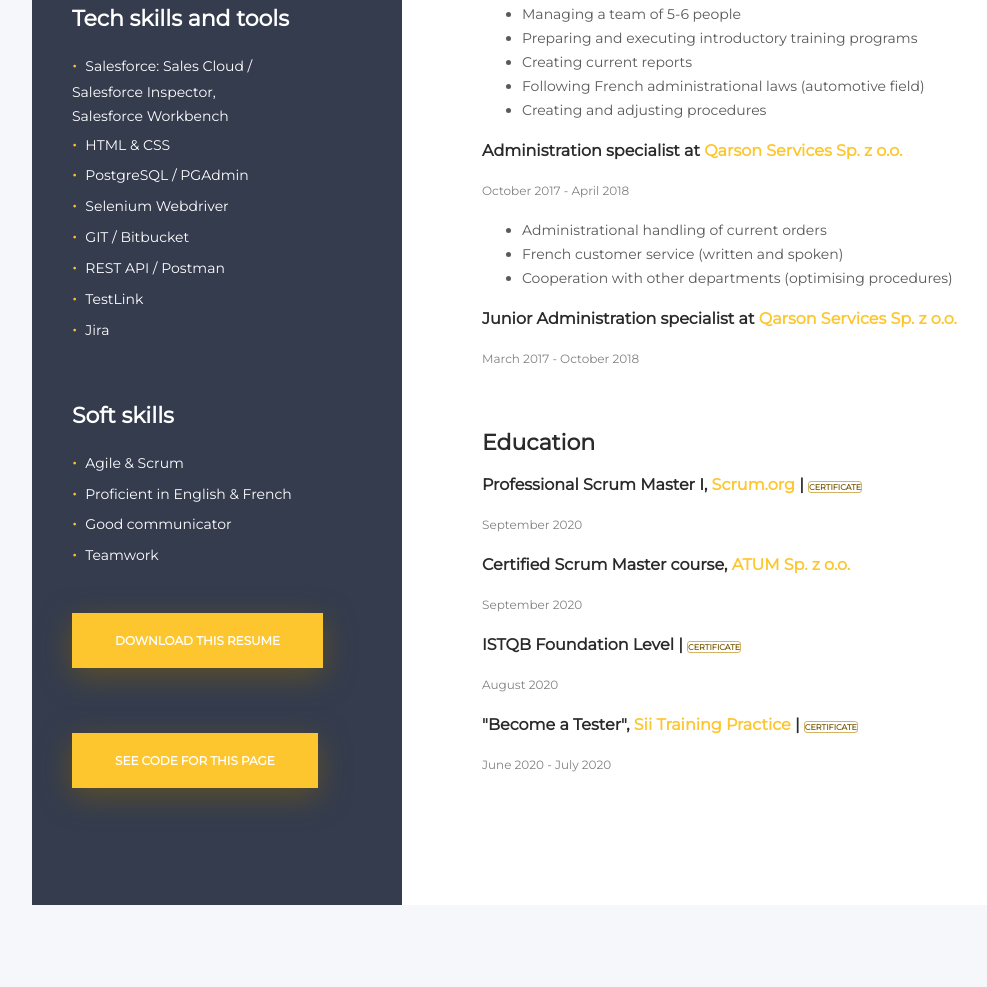
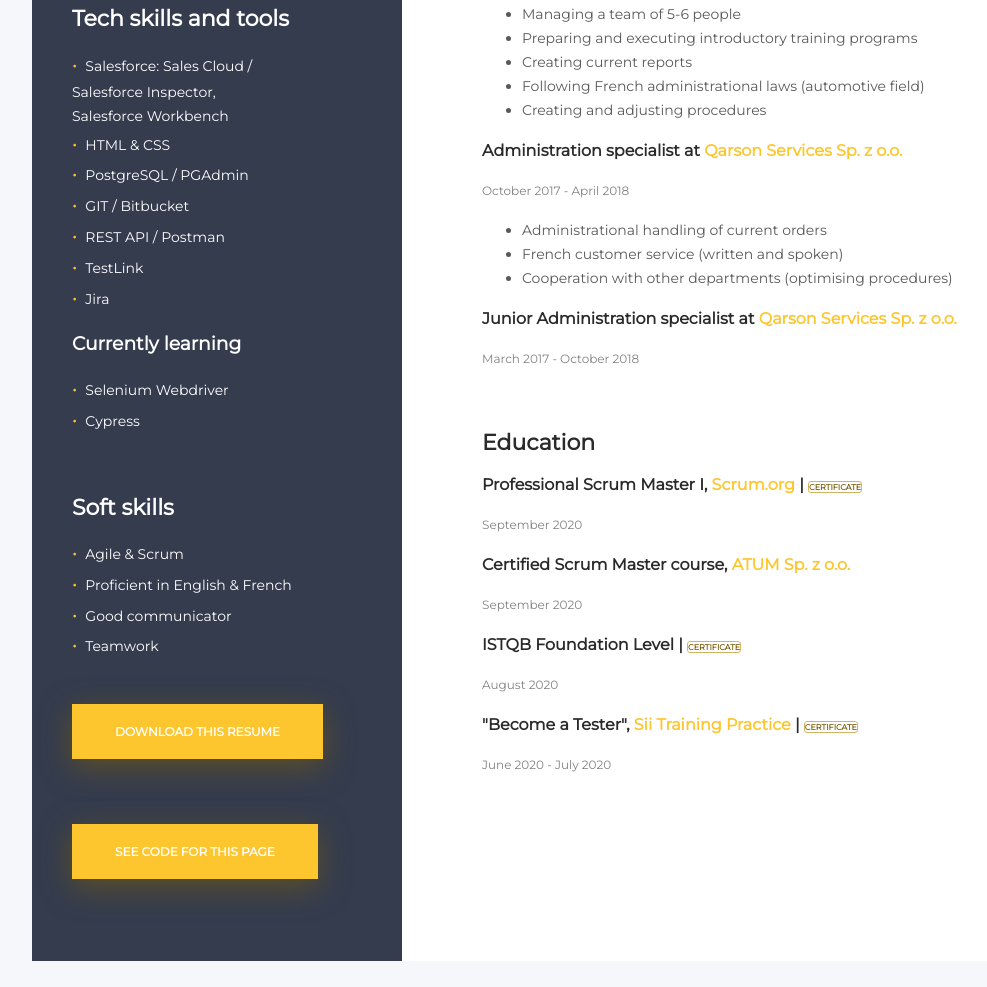
Before and after one commit to peleda/CV-2021, a plain HTML site: page index.html in a window 1280 px wide. Shown: the part 820-1807 px from the top of the page, without its empty margins (16-1003 px from the left). Before the commit the page ends 1773 px from the top, so only its background shows below. Drawn offline with nearby package versions, Linux system fonts and the light colour scheme.

Commit message:
fixed typo, added "Currently learning" subsection

```diff
--- a/index.html
+++ b/index.html
@@ -54,11 +54,15 @@
               <br>Salesforce Workbench</li>
             <li class="skills-item">HTML &#38; CSS</li>
             <li class="skills-item">PostgreSQL / PGAdmin</li>
-            <li class="skills-item">Selenium Webdriver</li>
             <li class="skills-item">GIT / Bitbucket</li>
             <li class="skills-item">REST API / Postman</li>
             <li class="skills-item">TestLink</li>
             <li class="skills-item">Jira</li>
+          </ul>
+          <h3 class="skills-in-progress-title">Currently learning</h3>
+          <ul class="skills-list">
+            <li class="skills-item">Selenium Webdriver</li>
+            <li class="skills-item">Cypress</li>
           </ul>
         </section>
         <section class="skills">
```
